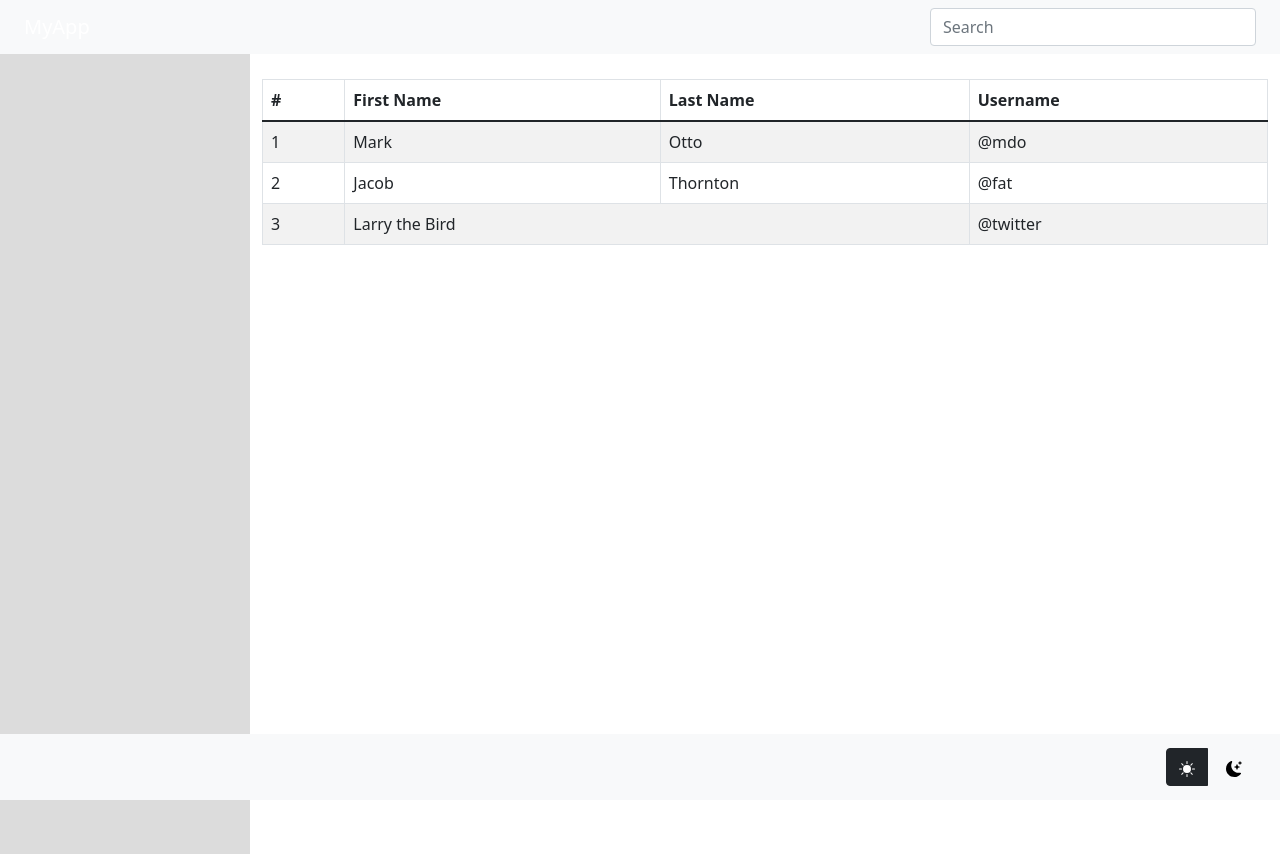
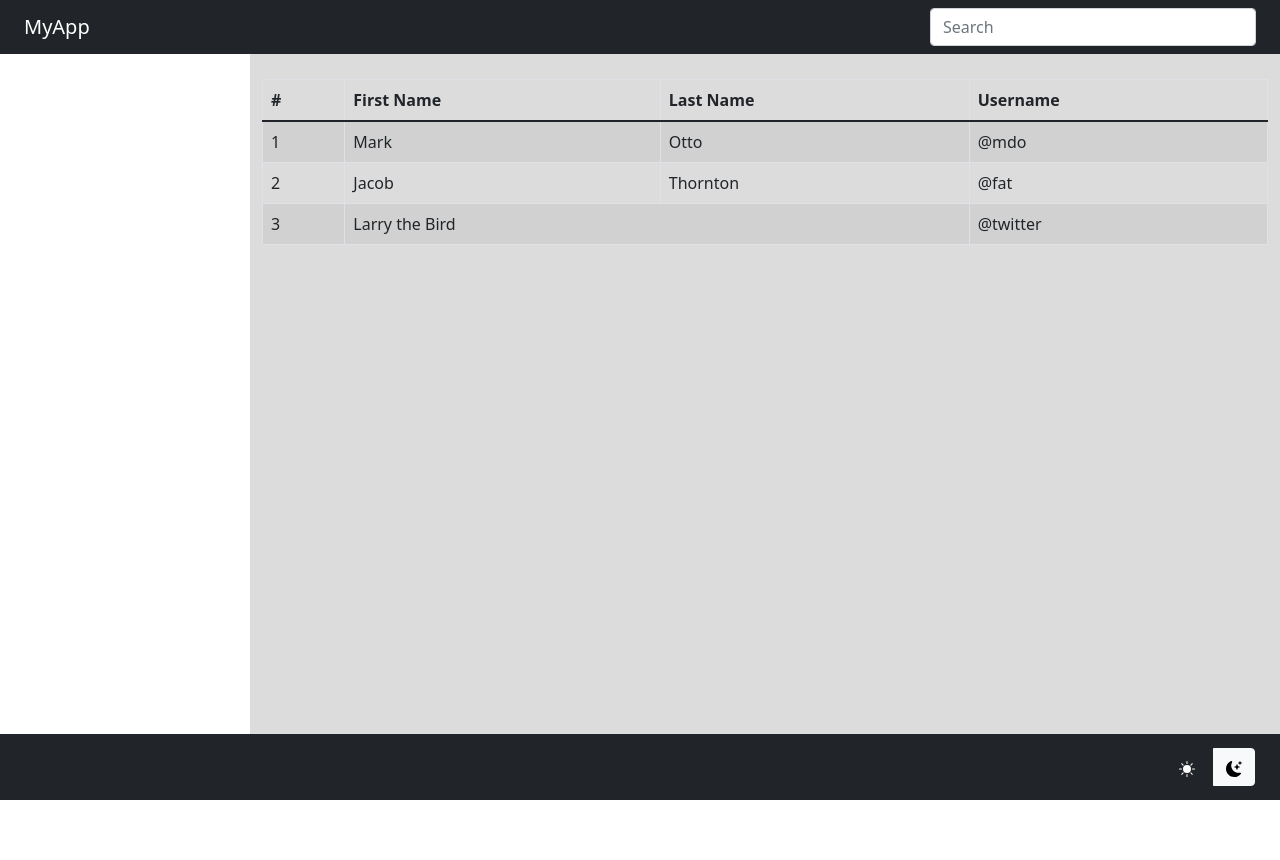
Before and after one commit to srevinU/react_app_1, a React (Create React App) app: page / in a window 1280 px wide. Built offline with nearby package versions, Linux system fonts and the light colour scheme.

Commit message:
theme refacto

```diff
--- a/src/App.js
+++ b/src/App.js
@@ -5,26 +5,32 @@ import Home from './pages/Home';
 import Footer from './components/Footer';
 import { Container } from 'react-bootstrap';
 import './style/App.css';
+import { themesSettings } from './configuration/themes.js';
 
 export default class App extends React.Component {
   constructor(props) {
     super(props);
     this.state = {
-      theme: 'light',
-      color: 'black'
+      themes: themesSettings,
     }
   }
   changeTheme = (color) => {
-    this.setState({theme: color});
+    console.log('color asked', color);
+    this.setState(prevState => ({
+      themes: {
+        ...prevState.themes,
+        activeTheme: color
+      }
+    }));
   }
   render() {
-      return <div className="App">
-        <Header theme={this.state.theme}/>
+      return <div className="App" style={{ backgroundColor: this.state.themes[this.state.themes.activeTheme].app }}>
+        <Header theme={ this.state.themes[this.state.themes.activeTheme] }/>
           <Container className='main'>
-            <Menu/>
+            <Menu theme={ this.state.themes[this.state.themes.activeTheme] }/>
             <Home/>
           </Container>
-        <Footer theme={this.state.theme} changeTheme={this.changeTheme}/>
+        <Footer theme={ this.state.themes[this.state.themes.activeTheme] } changeTheme={this.changeTheme}/>
       </div>
     }
 }
--- a/src/components/Footer.js
+++ b/src/components/Footer.js
@@ -19,7 +19,7 @@ export default class Footer extends React.Component {
     render() {
         return (
             <>
-                <Navbar bg={this.props.theme} fixed="bottom">
+                <Navbar bg={this.props.theme.footer} fixed="bottom">
                     <Container className="footer">
                         <ToggleButtonGroup type="radio" name="radio">
                             {this.state.radioButtons.map((radio, idx) => (
--- a/src/components/Header.js
+++ b/src/components/Header.js
@@ -1,18 +1,15 @@
 import React from "react";
+import '../style/Header.css';
 import { Container, Navbar, Form } from "react-bootstrap";
-import '../style/Header.css';
 
 export default class Header extends React.Component {
-    constructor(props) {
-        super(props);
-      }
     render() {
         return (
             <>
-                <Navbar bg={this.props.theme} sticky="top">
+                <Navbar bg={this.props.theme.header} sticky="top">
                     <Container className="content">
                         <Container className="info">
-                            <Navbar.Brand href="#home" style={{ color: 'white' }}>MyApp</Navbar.Brand>
+                            <Navbar.Brand href="#home" style={{ color: this.props.theme.logo }}>MyApp</Navbar.Brand>
                         </Container>
                         <Container className="search">
                             <Form>
--- a/src/components/Menu.js
+++ b/src/components/Menu.js
@@ -4,9 +4,10 @@ import '../style/Menu.css';
 
 export default class Menu extends React.Component {
     render() {
+        console.log(this.props.theme.menu);
         return (
             <>
-                <Container className="menu">
+                <Container className="menu" style={{ backgroundColor: this.props.theme.menu }}>
                 </Container>
             </>
         );
--- a/src/configuration/themes.js
+++ b/src/configuration/themes.js
@@ -1,5 +1,17 @@
 export const themesSettings = {
-    dark: 'dark',
-    light: 'light',
-    blue: 'primary'
+  activeTheme: 'dark',
+  dark: {
+    app: 'gainsboro',
+    logo: 'white',
+    header: 'dark',
+    footer: 'dark',
+    menu: 'white',
+  },
+  light: {
+    app: 'white',
+    logo: 'black',
+    header: 'light',
+    footer: 'light',
+    menu: 'gainsboro',
   }
+}
--- a/src/style/Menu.css
+++ b/src/style/Menu.css
@@ -2,6 +2,5 @@
     height: 100% !important;
     width: 250px !important;
     min-width: 250px !important;
-    background-color: gainsboro;
     margin: 0 !important;
 }
```
Also changed, not shown: 1 other file (tests, documents, lock files or other folders).
